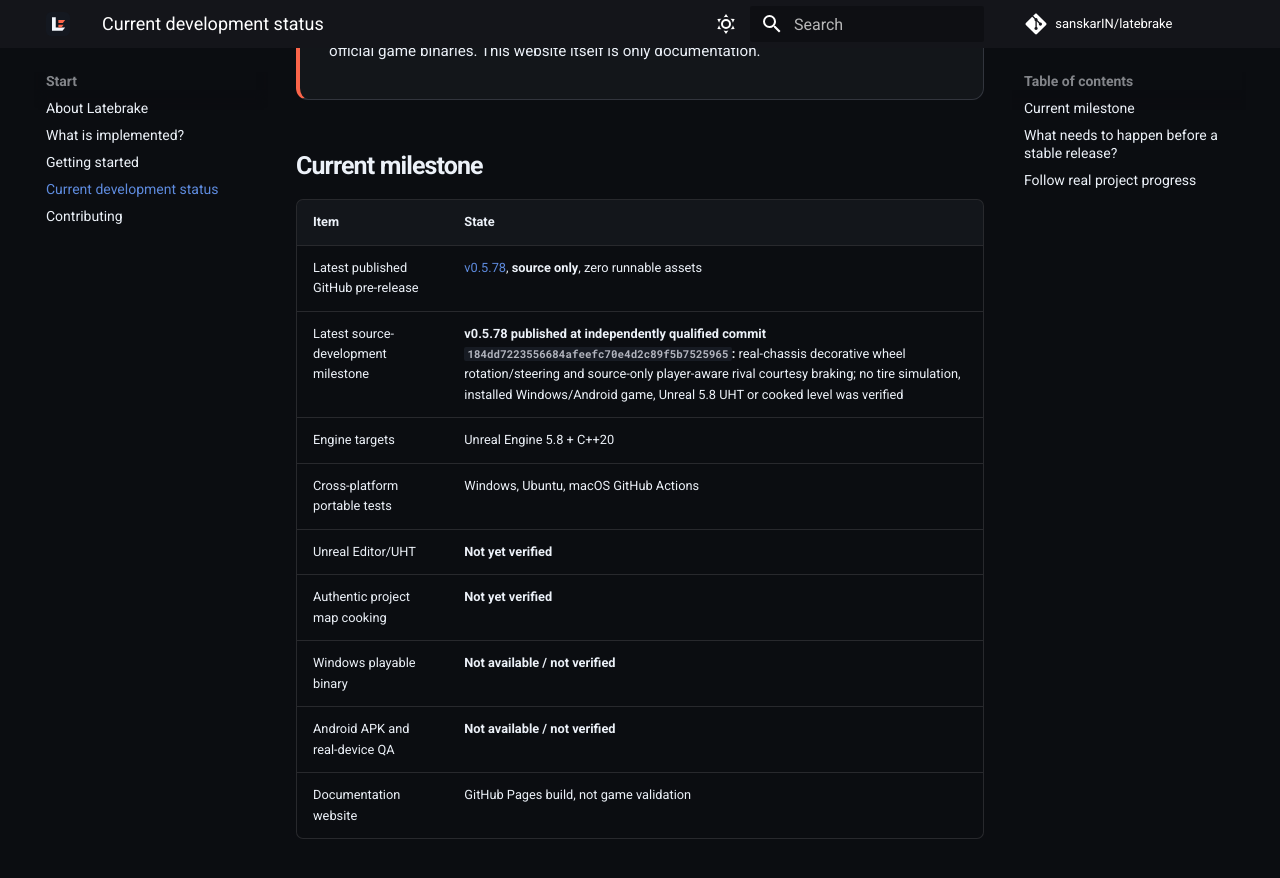
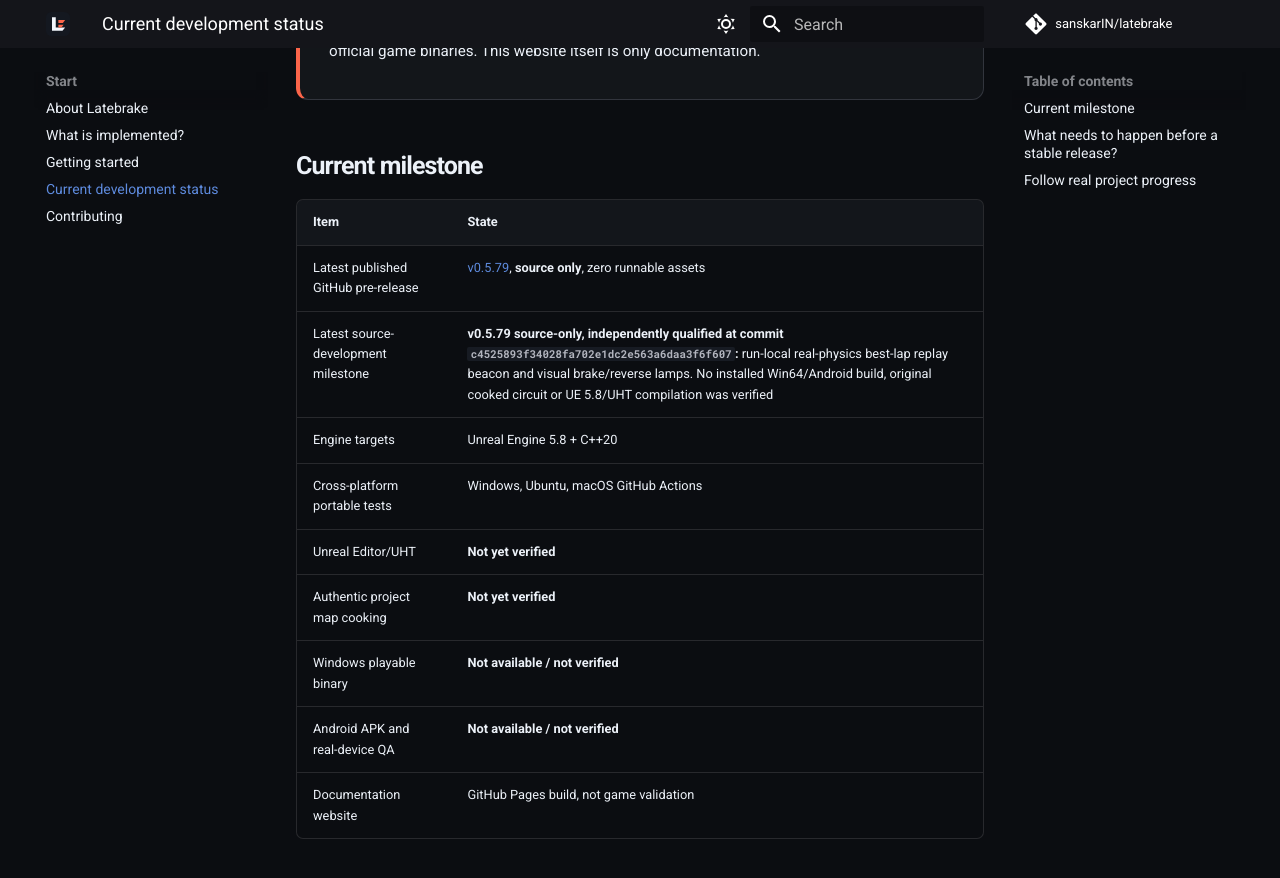
Before and after one commit to sanskarIN/latebrake, an MkDocs documentation site: the page built from docs/development-status.md, in a window 1280 px wide and 900 px high, scrolled down 308 px. Shown: the top 878 px of the window. Built offline with MkDocs 1.6.1 and Material for MkDocs 9.7.7, drawn with Linux system fonts in a browser that asks for light colours; comment, search, counter and statistics services are not loaded.

Commit message:
docs(release): stage factual v0.5.79 publication labels after tag verification

```diff
--- a/docs/development-status.md
+++ b/docs/development-status.md
@@ -9,8 +9,8 @@
 
 | Item | State |
 | --- | --- |
-| Latest published GitHub pre-release | [v0.5.78](https://github.com/sanskarIN/latebrake/releases/tag/v0.5.78), **source only**, zero runnable assets |
-| Latest source-development milestone | **v0.5.78 published at independently qualified commit `184dd7223556684afeefc70e4d2c89f5b7525965`:** real-chassis decorative wheel rotation/steering and source-only player-aware rival courtesy braking; no tire simulation, installed Windows/Android game, Unreal 5.8 UHT or cooked level was verified |
+| Latest published GitHub pre-release | [v0.5.79](https://github.com/sanskarIN/latebrake/releases/tag/v0.5.79), **source only**, zero runnable assets |
+| Latest source-development milestone | **v0.5.79 source-only, independently qualified at commit `c4525893f34028fa702e1dc2e563a6daa3f6f607`:** run-local real-physics best-lap replay beacon and visual brake/reverse lamps. No installed Win64/Android build, original cooked circuit or UE 5.8/UHT compilation was verified |
 | Engine targets | Unreal Engine 5.8 + C++20 |
 | Cross-platform portable tests | Windows, Ubuntu, macOS GitHub Actions |
 | Unreal Editor/UHT | **Not yet verified** |
@@ -34,6 +34,6 @@
 - [GitHub Actions](https://github.com/sanskarIN/latebrake/actions) — source-level test and documentation workflows.
 - [Android hardware qualification issue #13](https://github.com/sanskarIN/latebrake/issues/13).
 - [Unreal directional checkpoint qualification issue #31](https://github.com/sanskarIN/latebrake/issues/31).
-- [Latest published GitHub source pre-release](https://github.com/sanskarIN/latebrake/releases/tag/v0.5.78).
+- [Latest published GitHub source pre-release](https://github.com/sanskarIN/latebrake/releases/tag/v0.5.79).
 
 Do not rely on CI badges or web deployment as proof that the game can currently be installed and played.
```
